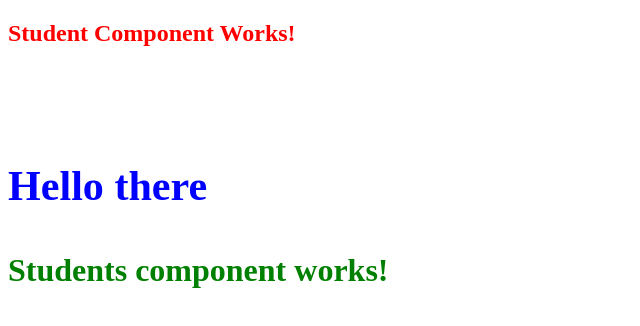
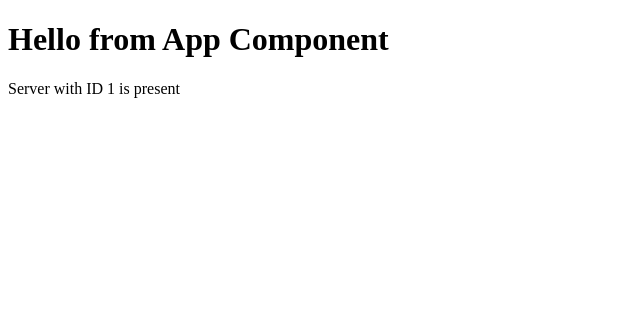
Before and after one commit to real-vivek/Learn-Angular, an Angular app: page / in a window 1280 px wide. Shown: the top 326 px of the page, without its empty margins (0-640 px from the left). Built offline with nearby package versions, Linux system fonts and the light colour scheme.

Commit message:
Example of data binding using String Interpolation

```diff
--- a/package.json
+++ b/package.json
@@ -23,7 +23,7 @@
     "zone.js": "~0.11.4"
   },
   "devDependencies": {
-    "@angular-devkit/build-angular": "~13.3.4",
+    "@angular-devkit/build-angular": "^13.3.5",
     "@angular/cli": "~13.3.4",
     "@angular/compiler-cli": "~13.3.0",
     "@types/jasmine": "~3.10.0",
--- a/src/app/app.component.html
+++ b/src/app/app.component.html
@@ -1,2 +1,2 @@
-<div class="app-student"></div>
-<div app-students></div>
+<h1>Hello from App Component</h1>
+<app-students></app-students>
--- a/src/app/student/student.component.html
+++ b/src/app/student/student.component.html
@@ -1 +1 @@
-<h1>Student Component</h1>
+<p>{{'Server'}} with ID {{studentId}} is {{studentStatus}}</p>
--- a/src/app/student/student.component.ts
+++ b/src/app/student/student.component.ts
@@ -2,21 +2,13 @@ import { Component } from "@angular/core";
 
 //To create new component without using cli create a folder with component name and create html,css and ts file
 @Component({
-    selector:'.app-student',
-    template:'<h2>Student Component Works!<h2><br><h3>Hello there</h3>',
-    styles:[`
-        h2{
-            color: red
-        }
-    `,
-        `
-        h3{
-            color: blue
-        }
-        `
-]
+    selector:'app-student',
+    templateUrl:'./student.component.html',
+    styleUrls:['./student.component.css']
 })
 //We export this class because we need to register it in app module
 export class StudentComponent{
-
+    //number can be converted to string so it can be used for string interpolcation
+    studentId=1;
+    studentStatus='present';
 }
--- a/src/app/students/students.component.html
+++ b/src/app/students/students.component.html
@@ -1 +1 @@
-<p>students works!</p>
+<app-student></app-student>
--- a/src/app/students/students.component.ts
+++ b/src/app/students/students.component.ts
@@ -3,18 +3,9 @@ import { Component, OnInit } from '@angular/core';
 //To create component using cli use the command: ng generate component componentName
 //Also we can use: ng g c componentName
 @Component({
-  //Here instead of using element selector we have used attribute selector
-  selector: '[app-students]',
-  //Here we have used template instead of templateUrl and directly specified the html code here
-  template: `
-  <h1>Students component works!
-  `,
-  //Here we have used styles instead of stylesUrl and directly specified the html code here
-  styles: [`
-      h1{
-        color: green
-      }
-  `]
+  selector: 'app-students',
+  templateUrl: './students.component.html',
+  styleUrls: ['./students.component.css']
 })
 export class StudentsComponent implements OnInit {
 
```
Also changed, not shown: 1 other file (tests, documents, lock files or other folders).
